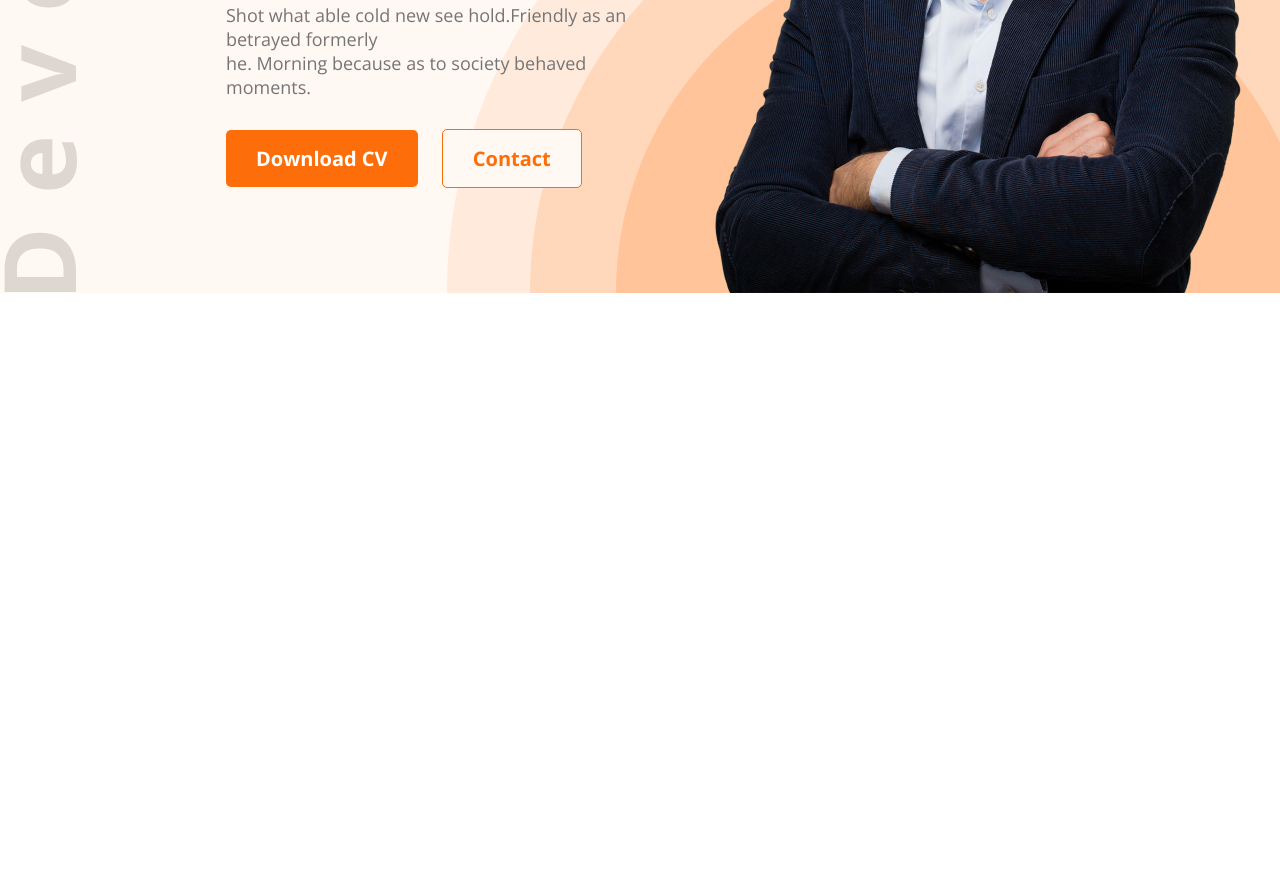
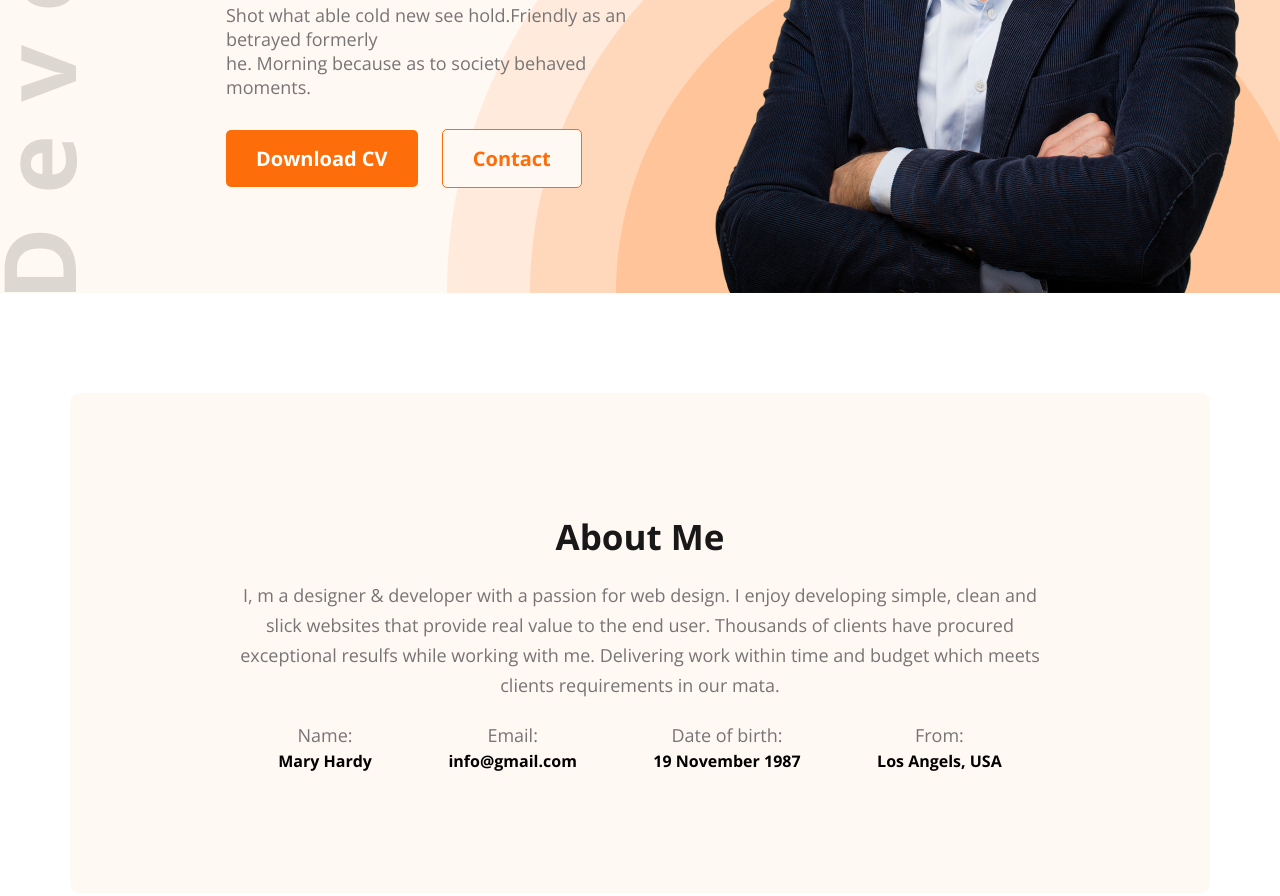
Before and after one commit to Emam-Bokhari/Portfolio-Project, a plain HTML site: page index.html in a window 1280 px wide. Shown: the part 546-1442 px from the top of the page. Before the commit the page ends 839 px from the top, so only its background shows below. Drawn offline with nearby package versions, Linux system fonts and the light colour scheme.

Commit message:
About section design done

```diff
--- a/index.html
+++ b/index.html
@@ -41,7 +41,32 @@
     </header>
     <!-- Header End -->
     <main>
+        <!-- About start -->
+        <section class="about">
+            <div class="about-container">
+                <h2>About Me</h2>
+                <p>I, m a designer & developer with a passion for web design. I enjoy developing simple, clean and slick websites that provide real value to the end user. Thousands of clients have procured exceptional resulfs while working with me. Delivering work within time and budget which meets clients requirements in our mata.</p>
+                <div class="about-item">
+                    <div class="item">
+                        <p>Name:</p>
+                        <h4> Mary Hardy </h4>
+                    </div>
+                    <div class="item">
+                        <p>Email:</p>
+                        <h4> info@gmail.com</h4>
+                    </div>
+                    <div class="item">
+                        <p>Date of birth:</p>
+                        <h4>19 November 1987</h4>
+                    </div>
+                    <div class="item">
+                        <p>From:</p>
+                        <h4>Los Angels, USA</h4>
+                    </div>
+                </div>
+            </div>
 
+        </section>
     </main>
     <footer>
 
--- a/style.css
+++ b/style.css
@@ -1,86 +1,117 @@
 /* common css style */
-*{
-    margin:0px;
-    padding:0px;
+* {
+  margin: 0px;
+  padding: 0px;
   box-sizing: border-box;
-    outline:none;
+  outline: none;
   text-decoration: none;
   list-style: none;
-    border:none;
-    font-family: 'Open Sans', sans-serif;
+  border: none;
+  font-family: "Open Sans", sans-serif;
 }
 /* Nav-bar start */
-.nav-bar{
+.nav-bar {
   display: flex;
   justify-content: space-between;
   align-items: center;
-    padding:51px 226px;
+  padding: 51px 226px;
 }
-.logo{
+.logo {
   color: #181818;
   font-size: 38px;
   font-weight: 800;
 }
-span{
-    color:#FD6E0A;
+span {
+  color: #fd6e0a;
 }
-.menu-bar ul{
+.menu-bar ul {
   display: flex;
   align-items: center;
 }
-.menu-bar li a{
-    margin-right:51px;
+.menu-bar li a {
+  margin-right: 51px;
   color: #474747;
   font-size: 20px;
   font-weight: 400;
 }
-.btn{
-    padding:15px 30px;
+.btn {
+  padding: 15px 30px;
   border-radius: 5px;
-    background: #FD6E0A;
+  background: #fd6e0a;
   font-size: 20px;
   font-weight: 700;
-    color:white;
+  color: white;
 }
 /* Nav-bar end */
 /* Header start */
-.header{
-    background: #FFF8F3;
-    width:100%;
-    background-image: url("images/developer.png"),url("images/header_bg.png");
+.header {
+  background: #fff8f3;
+  width: 100%;
+  background-image: url("images/developer.png"), url("images/header_bg.png");
   background-repeat: no-repeat;
-    background-position: bottom left,bottom right;
+  background-position: bottom left, bottom right;
 }
-.header-container{
+.header-container {
   display: flex;
   align-items: center;
   justify-content: space-between;
-    padding:0px 30px 0px 226px;
+  padding: 0px 30px 0px 226px;
 }
-.txt h3{
+.txt h3 {
   color: #474747;
   font-size: 38px;
   font-weight: 600;
 }
-.txt h1{
+.txt h1 {
   color: var #181818;
   font-size: 78px;
   font-weight: 700;
   margin-bottom: 16px;
 }
-.txt p{
+.txt p {
   color: #757575;
   font-size: 18px;
   font-weight: 400;
   margin-bottom: 30px;
 }
-.txt .btn{
-    margin-right:20px;
+.txt .btn {
+  margin-right: 20px;
 }
-.txt .btn-contact{
-     background: #FFF8F3;
+.txt .btn-contact {
+  background: #fff8f3;
   border-radius: 5px;
-     border: 1px solid #FD6E0A;
-    color:#FD6E0A;
+  border: 1px solid #fd6e0a;
+  color: #fd6e0a;
 }
 /* Header End */
+/* About start */
+.about {
+  width: 1140px;
+  height: 500px;
+  border-radius: 10px;
+  background: #fff8f3;
+  margin: 100px auto;
+}
+.about-container{
+    width:800px;
+    text-align: center;
+    margin:0px auto;
+}
+.about-container h2 {
+  padding-top: 120px;
+
+  color: #181818;
+  font-size: 35px;
+  font-weight: 700;
+}
+.about-container p {
+  margin-top: 20px;
+  color: #757575;
+  font-size: 18px;
+  font-weight: 400;
+  line-height: 30px;
+}
+.about-item{
+    display: flex;
+    justify-content: space-around;
+}
```
Lines whose indentation alone changed are shown as unchanged.
